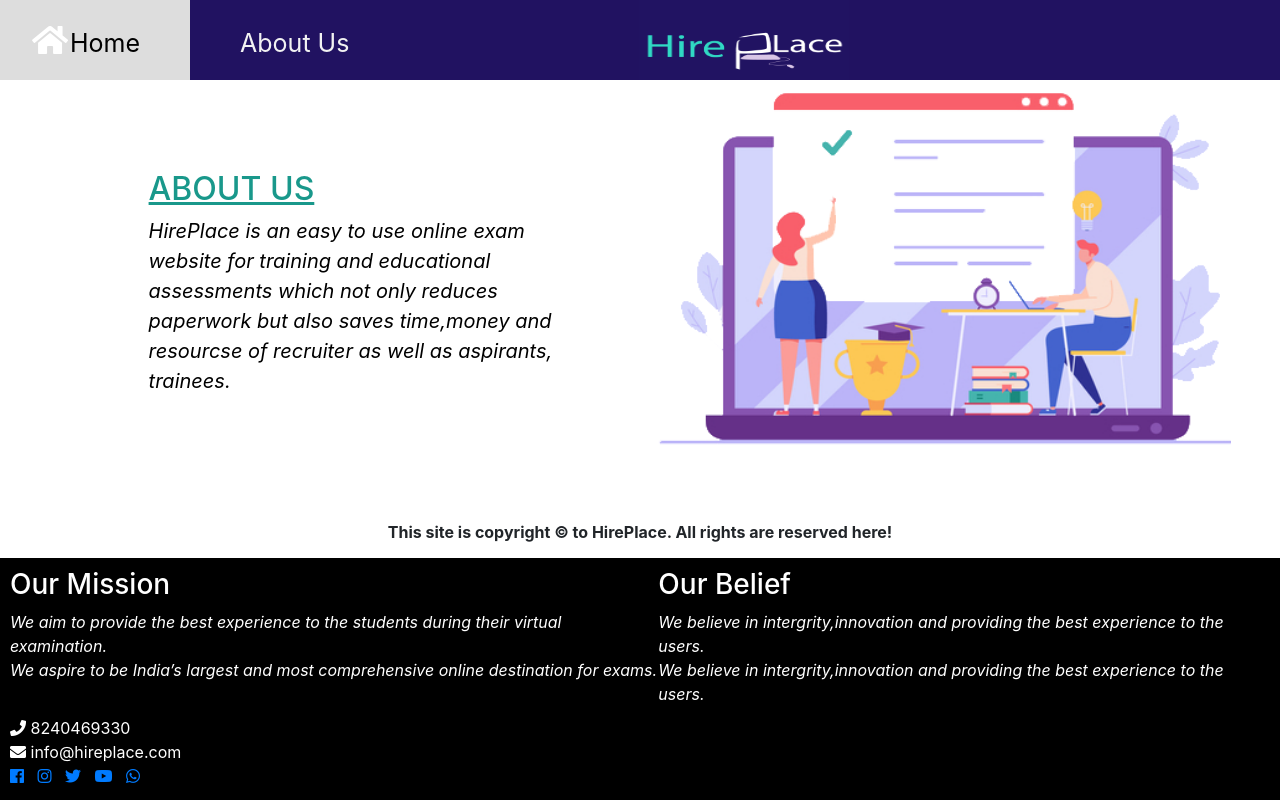
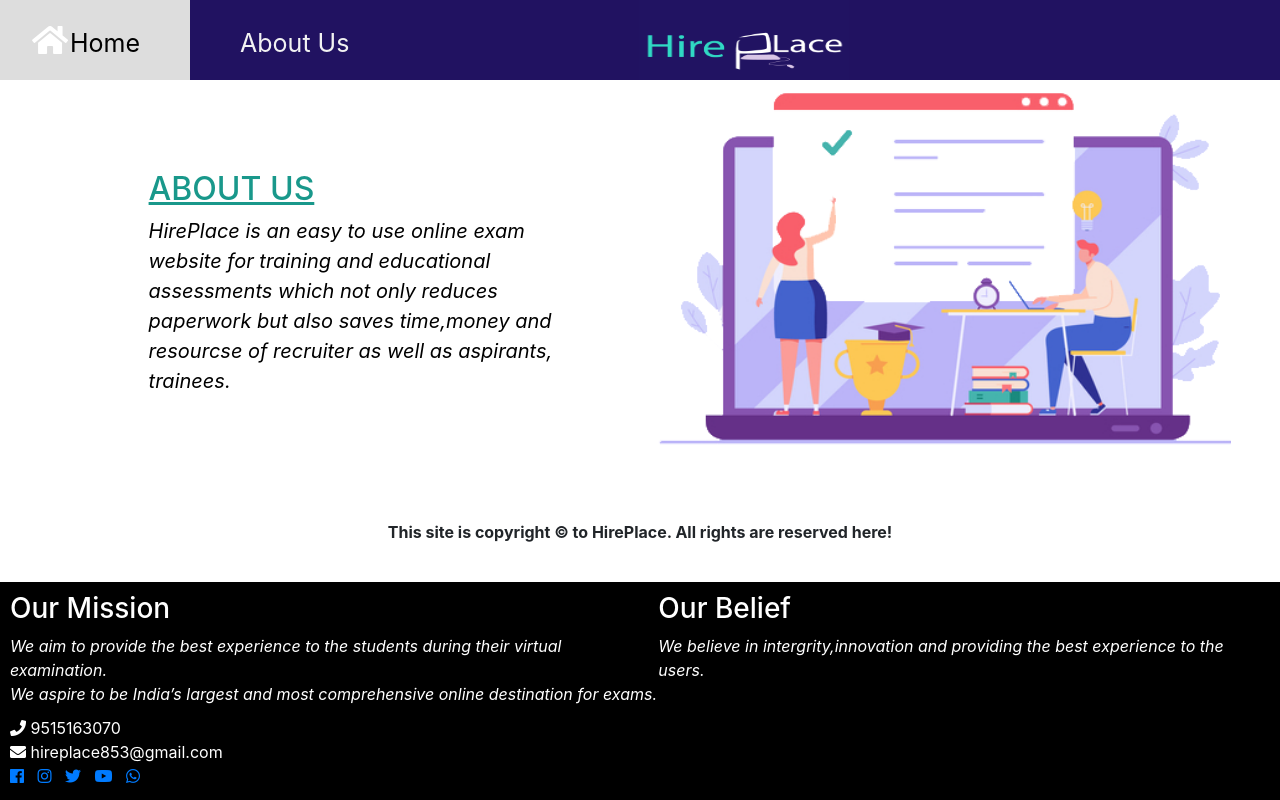
Before and after one commit to pkpriyansh/ProjectGladiator-HirePlace, an Angular app: page /about in a window 1280 px wide. Built offline with nearby package versions, Linux system fonts and the light colour scheme.

Commit message:
commit by Sai Kiran

```diff
--- a/src/app/about/about.component.html
+++ b/src/app/about/about.component.html
@@ -39,13 +39,13 @@
                 <h3>Our Belief</h3>
                 <i>
                     We believe in intergrity,innovation and providing the best experience to the users.<br>
-                    We believe in intergrity,innovation and providing the best experience to the users.
+
                 </i>
             </div>
         </div>
         <div class="second_horizontal" style="width: 100%;">
-            <span><i class="fas fa-phone"></i>&nbsp;8240469330</span><br>
-                    <span><i class="fas fa-envelope"></i>&nbsp;info@hireplace.com</span><br>
+            <span><i class="fas fa-phone"></i>&nbsp;9515163070</span><br>
+                    <span><i class="fas fa-envelope"></i>&nbsp;hireplace853@gmail.com</span><br>
                     <a href="#"><i class="fab fa-facebook"></i></a> &nbsp;
                     <a href="#"><i class="fab fa-instagram"></i></a> &nbsp;
                     <a href="#"><i class="fab fa-twitter"></i></a> &nbsp;
--- a/src/app/user/test/test.component.html
+++ b/src/app/user/test/test.component.html
@@ -40,7 +40,7 @@
   <div class="finalresult" [ngClass]="{hide:!hideTest}" >
   <div class="finalcontent">
    <div>
-     <h4 [ngClass]="{hide:(!isPassed)}"><h2>Congratulations!!!</h2></h4>
+     <h4 [ngClass]="{hide:(!isPassed)}"><h2>Congratulations! You Have Cleared Level-{{testLevel-1}}.</h2></h4>
     </div>
       <div>
         <h1>Your Score Is: {{score}}</h1>
--- a/src/app/user/user-area/user-area.component.css
+++ b/src/app/user/user-area/user-area.component.css
@@ -45,6 +45,9 @@ body{
 .topnav a.active:hover {
   background-color: #ddd;
   color: black;
+  margin-bottom: 0px;
+  margin-top: 0px;
+  padding-bottom: 40px;
 }
 
 
@@ -52,9 +55,12 @@ body{
   float: right;
   color: #f2f2f2;
   text-align: center;
-  padding: 22px 65px;
+
+  margin: 0px;
   text-decoration: none;
   font-size: 25px;
+
+
 }
 
 .container .jumbotron{
@@ -62,17 +68,33 @@ body{
     margin-top: 60px;
 }
 
+span{
+  color: white;
+  padding-left: 10px;
+  padding-top: 10px;
+  background-color: green;
+}
+
 /*.logo a img{
   margin-left: 440px;
   margin-top:2px;
   width: 200px;
 }*/
+
+.logo{
+  padding-top: 0px;
+  margin-top: 0px;
+}
+
 .logo a img{
   margin-left: 620px;
-  padding-bottom: 15px;
+  padding-bottom: 0px;
   width: 200px;
-  margin-bottom: 3px;
+
+  margin-top: 0px;
+  margin-bottom: 0px;
   padding-top: 0px;
+
 }
 
 .button1{
--- a/src/app/user/user-area/user-area.component.html
+++ b/src/app/user/user-area/user-area.component.html
@@ -3,7 +3,7 @@
         <!--<i class="fas fa-home fa-2x cust"></i>
         <a href="#home" class="top" routerLink='/home'>Home</a>
         <a href="#about" class="top" routerLink='/about'>About</a>-->
-        <div> Welcome {{candidate.firstName+ ' '+ candidate.lastName}}</div>
+
         <div class="logo"><a><img src="/assets/images/lg.jpg"></a></div>
         <a class="active" (click)="logout()">Logout</a>
     </div>
```
